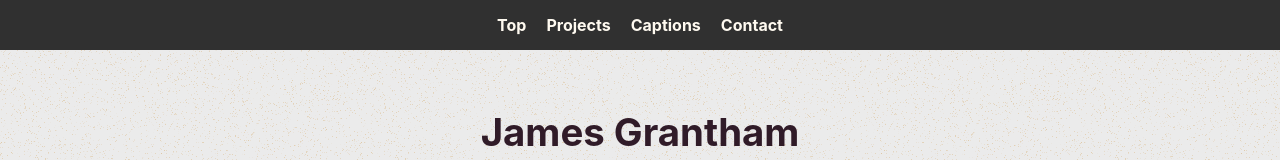
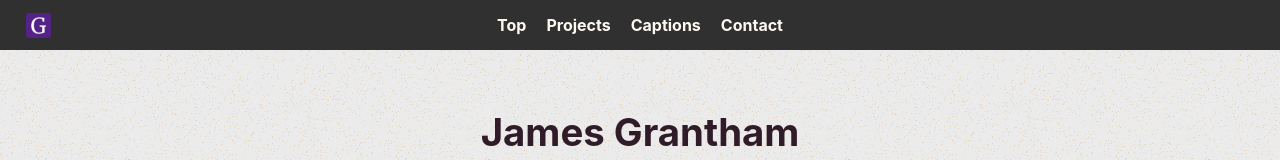
Before and after one commit to jrgrantham/james-grantham, a React (Create React App) app: page / in a window 1280 px wide. Shown: the top 160 px of the page. Built offline with nearby package versions, Linux system fonts and the light colour scheme; no server answers.

Commit message:
logo rotation

```diff
--- a/src/components/landing/ContactMeHeader.jsx
+++ b/src/components/landing/ContactMeHeader.jsx
@@ -1,11 +1,12 @@
 import React from "react";
-import styled from "styled-components";
+import styled, {keyframes} from "styled-components";
 import {
   headerHeight,
   landingHeader,
   landingHeadFootOpacity,
   landingHeaderFont
 } from "../../views/styling";
+import logo192 from "../../images/logo192.png";
 
 export default function ContactMeHeader(props) {
   let project;
@@ -32,33 +33,72 @@ export default function ContactMeHeader(props) {
     window.scroll({ top: selectedDiv, left: 0, behavior: "smooth" });
   }
 
+  // Create the keyframes
+  const rotate = keyframes`
+    from {
+      transform: rotate(0deg);
+    }
+    to {
+      transform: rotate(360deg);
+    }
+    `;
+  // Here we create a component that will rotate everything we pass in over two seconds
+  const Rotate = styled.div`
+    display: inline-block;
+    animation: ${rotate} 5s linear infinite;
+    padding: 2rem 1rem;
+    font-size: 1.2rem;
+  `;
+
   const Header = styled.div`
     z-index: 1000;
     display: flex;
-    justify-content: center;
+    justify-content: space-between;
     align-items: center;
     background-color: ${landingHeader};
     opacity: ${landingHeadFootOpacity};
-    min-height: ${headerHeight}px;
+    height: ${headerHeight}px;
     width: 100%;
     // max-width: 1000px;
     position: fixed;
     top: 0;
     padding: 0 10px;
+
+    .image {
+      height: 25px;
+      width: 25px;
+      // border: 1px solid red
+
+      img {
+        max-height: 100%;
+      }
+    }
+
+    .links {
+      display: flex;
+      // justify-content: space-between;
+      // align-items: center;
+      // border: 1px solid red;
+    }
   `;
 
   const button = {
-    textAlign: 'center',
+    textAlign: "center",
     cursor: "pointer",
     color: landingHeaderFont,
     padding: "0 10px",
-    fontSize: '1rem',
-    fontWeight: 'bold'
+    fontSize: "1rem",
+    fontWeight: "bold"
   };
 
   return (
     <Header>
-      <>
+      <Rotate>
+        <div className="image">
+          <img src={logo192} alt="logo" id="logo" />
+        </div>
+      </Rotate>
+      <div className="links">
         <p style={button} onClick={() => scroll(0)}>
           Top
         </p>
@@ -71,7 +111,10 @@ export default function ContactMeHeader(props) {
         <p style={button} onClick={() => scroll(contact)}>
           Contact
         </p>
-      </>
+      </div>
+      <Rotate>
+        <div className="image" />
+      </Rotate>
     </Header>
   );
 }
--- a/src/components/landing/LandingCaptions.jsx
+++ b/src/components/landing/LandingCaptions.jsx
@@ -37,8 +37,8 @@ export default function LandingCaptions() {
         </CaptionContainer>
       ))}
       <p>For more information about me, my career and experience, tap the button below...</p>
-      <Link to="/professional">
-        <h6>Learn more about me</h6>
+      <Link to="/professional" >
+        <h6 >Learn more about me</h6>
       </Link>
     </Captions>
   );
--- a/src/components/landing/LandingInitialView.jsx
+++ b/src/components/landing/LandingInitialView.jsx
@@ -36,7 +36,7 @@ export default function LandingInitialView(props) {
   }, []);
 
   return (
-    <LandingContainer onClick={() => props.setHiddenContact(true)}>
+    <LandingContainer>
       <LandingContent>
         <div id="name" className="hide">
           <h2 style={fontStyle}>James Grantham</h2>
--- a/src/index.css
+++ b/src/index.css
@@ -127,7 +127,7 @@ html {
   height: 100%;
   box-sizing: border-box;
   background-color: #DCDCDC;
-  scroll-behavior: smooth;
+  /* scroll-behavior: smooth; */
   /* background-color: red; */
 }
 *, *:before, *:after {
--- a/src/views/Professional.jsx
+++ b/src/views/Professional.jsx
@@ -1,4 +1,4 @@
-import React, { useState } from "react";
+import React, { useState, useEffect } from "react";
 import { Route } from "react-router-dom";
 import styled from "styled-components";
 
@@ -14,8 +14,21 @@ export default function Professional() {
   const [content, setContent] = useState(experience);
   const [selected, setSelected] = useState("Experience");
 
+  useEffect(() => {
+    try {
+      window.scroll({
+        top: 0,
+        left: 0,
+        behavior: 'auto',
+      });
+    } catch (error) {
+      window.scrollTo(0, 0);
+    }
+  }, []);
+
+
   return (
-    <StyledProfessional>
+    <StyledProfessional id='professional'>
       <Route
         path="/professional"
         render={props => (
@@ -37,7 +50,7 @@ export default function Professional() {
           />
         )}
       />
-      <SiteLinks />
+      {/* <SiteLinks /> */}
       <Footer />
     </StyledProfessional>
   );
```
Also changed, not shown: src/components/reusable/rotate.js (added, +9 -0 lines), src/images/logo192.png (added).
